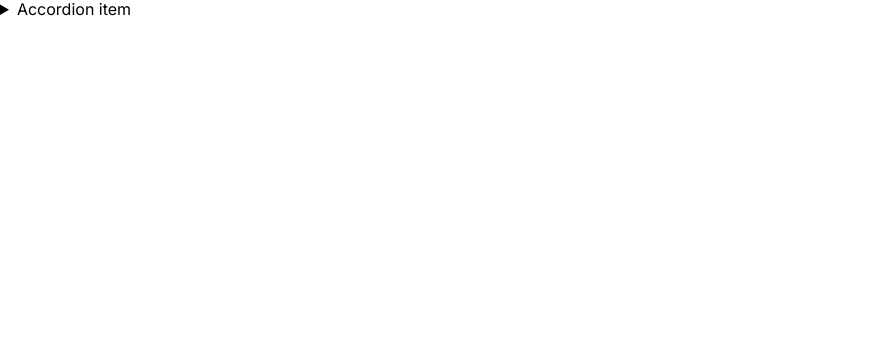
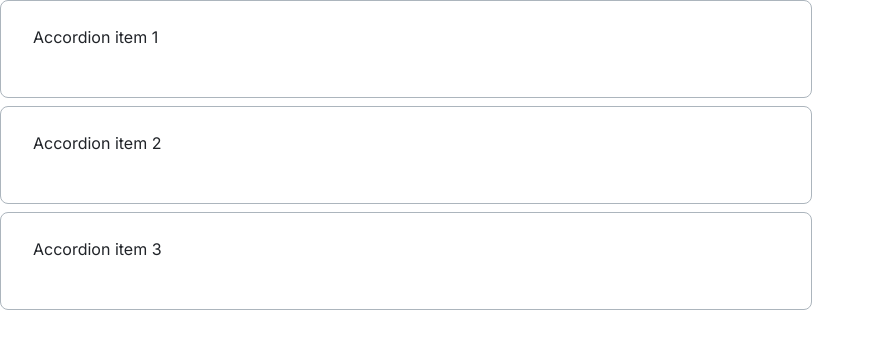
Before and after one commit to js-tasks-ru/htmlcss-20250313_grif5, a website: page 03-lection1/02-accordion/index.html in a window 1280 px wide. Shown: the whole page, without its empty margins (0-875 px from the left). Drawn offline with Linux system fonts and the light colour scheme.

Commit message:
add accordion

```diff
--- a/03-lection1/02-accordion/accordion.css
+++ b/03-lection1/02-accordion/accordion.css
@@ -1 +1,25 @@
-/* Стилизация аккордеона */
+.accordion {
+  margin-bottom: 8px;
+  padding: 24px 48px 32px 32px;
+  border: 1px solid var(--grey-3);
+  border-radius: 8px;
+  width: 730px;
+  font-weight: 400;
+  font-size: 16px;
+  line-height: 24px;
+  color: var(--black);
+  background-color: var(--white);
+}
+.accordion:last-child {
+  margin-bottom: 0;
+}
+.accordion__summary {
+  margin-bottom: 16px;
+  display: block;
+}
+.accordion__summary::-webkit-details-marker {
+  display: none;
+}
+.accordion__text {
+  color: var(--grey-4);
+}
--- a/03-lection1/02-accordion/index.html
+++ b/03-lection1/02-accordion/index.html
@@ -6,12 +6,28 @@
         <link rel="stylesheet" href="./accordion.css">
     </head>
     <body>
-        <details>
-            <summary>
-                Accordion item
+        <details class='accordion'>
+            <summary class='accordion__summary'>
+                Accordion item 1
             </summary>
-            <p>
-                Hidden content
+            <p class='accordion__text'>
+                Amet minim mollit non deserunt ullamco est sit aliqua dolor do amet sint. Velit officia consequat duis enim velit mollit. Exercitation veniam consequat sunt nostrud amet.
+            </p>
+        </details>
+        <details class='accordion'>
+            <summary class='accordion__summary'>
+                Accordion item 2
+            </summary>
+            <p class='accordion__text'>
+                Amet minim mollit non deserunt ullamco est sit aliqua dolor do amet sint. Velit officia consequat duis enim velit mollit. Exercitation veniam consequat sunt nostrud amet.
+            </p>
+        </details>
+        <details class='accordion'>
+            <summary class='accordion__summary'>
+                Accordion item 3
+            </summary>
+            <p class='accordion__text'>
+                Amet minim mollit non deserunt ullamco est sit aliqua dolor do amet sint. Velit officia consequat duis enim velit mollit. Exercitation veniam consequat sunt nostrud amet.
             </p>
         </details>
     </body>
--- a/assets/css/reset.css
+++ b/assets/css/reset.css
@@ -1,4 +1,4 @@
-h1, h2 {
+h1, h2, p {
   margin: 0;
   padding: 0;
 }
```
